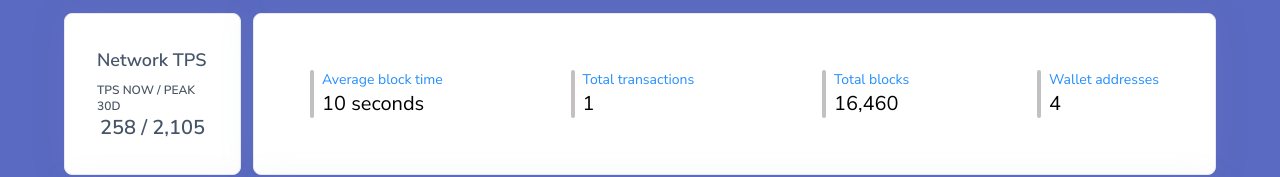
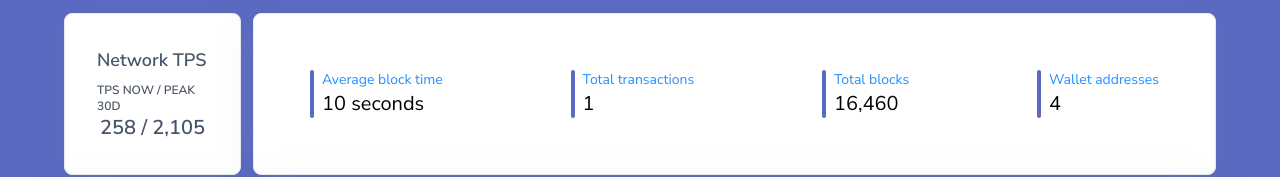
Before and after one commit to noorshanu/memeblock-explorer, a React (Create React App) app: page / in a window 1280 px wide. Shown: the part 198-375 px from the top of the page. Built offline with nearby package versions, Linux system fonts and the light colour scheme.

Commit message:
Update AverageBlock.jsx

```diff
--- a/src/components/AverageBlock.jsx
+++ b/src/components/AverageBlock.jsx
@@ -5,7 +5,7 @@ function AverageBlock() {
     <div className="card-tran bg-white h-full rounded-xl border border-gray-45  p-[3.5rem]   mb-2">
       <div className="flex flex-col sm:flex-row justify-between text-start gap-2 sm:gap-0 sm:items-center">
         <div className="flex gap-2 ">
-          <div className=" w-[4px] bg-[#c2c0c0] rounded-full"></div>
+          <div className=" w-[4px] bg-[#5a69c1] rounded-full"></div>
           <div className="h-full">
             <p className="text-[#248eff] text-sm">Average block time</p>
             <h2 className=" text-xl">10 seconds</h2>
@@ -13,7 +13,7 @@ function AverageBlock() {
         </div>
 
         <div className="flex gap-2">
-          <div className=" w-[4px] bg-[#c2c0c0] rounded-full"></div>
+          <div className=" w-[4px] bg-[#5a69c1] rounded-full"></div>
           <div className="h-full">
             <p className="text-[#248eff] text-sm">Total transactions</p>
             <h2 className="text-xl">1</h2>
@@ -21,7 +21,7 @@ function AverageBlock() {
         </div>
 
         <div className="flex gap-2">
-          <div className=" w-[4px]  bg-[#c2c0c0] rounded-full"></div>
+          <div className=" w-[4px]  bg-[#5a69c1] rounded-full"></div>
           <div className="h-full">
             <p className="text-[#248eff] text-sm">Total blocks</p>
             <h2 className="text-xl">16,460</h2>
@@ -29,7 +29,7 @@ function AverageBlock() {
         </div>
 
         <div className="flex gap-2">
-          <div className=" w-[4px]  bg-[#c2c0c0] rounded-full"></div>
+          <div className=" w-[4px]  bg-[#5a69c1] rounded-full"></div>
           <div className="h-full">
             <p className="text-[#248eff] text-sm">Wallet addresses</p>
             <h2 className="text-xl">4</h2>
```
